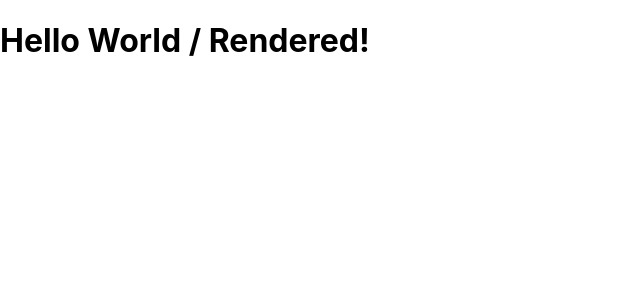
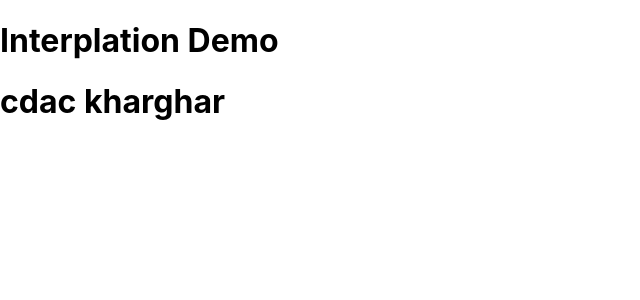
Before and after one commit to kodecdac/advday1, a React (Create React App) app: page / in a window 1280 px wide. Shown: the top 300 px of the page, without its empty margins (0-640 px from the left). Built offline with nearby package versions, Linux system fonts and the light colour scheme.

Commit message:
interpolation

```diff
--- a/src/App.js
+++ b/src/App.js
@@ -1,9 +1,15 @@
-// Its Component / Tag
-// User Defined Tag
-// <App /> || <h1 />
+// Basic Interpolation
 function App() {
-  return <h1>Hello World / Rendered!</h1>;
+  let username = "cdac kharghar";
+
+  return (
+    <div>
+      <h1>Interplation Demo</h1>
+      <h1> {username} </h1>
+      <h1> {console.log("hello javascript in html")} </h1>
+      <h1> {alert("hello")} </h1>
+    </div>
+  );
 }
 
-// ES 6 SYNTAX
 export default App;
```
